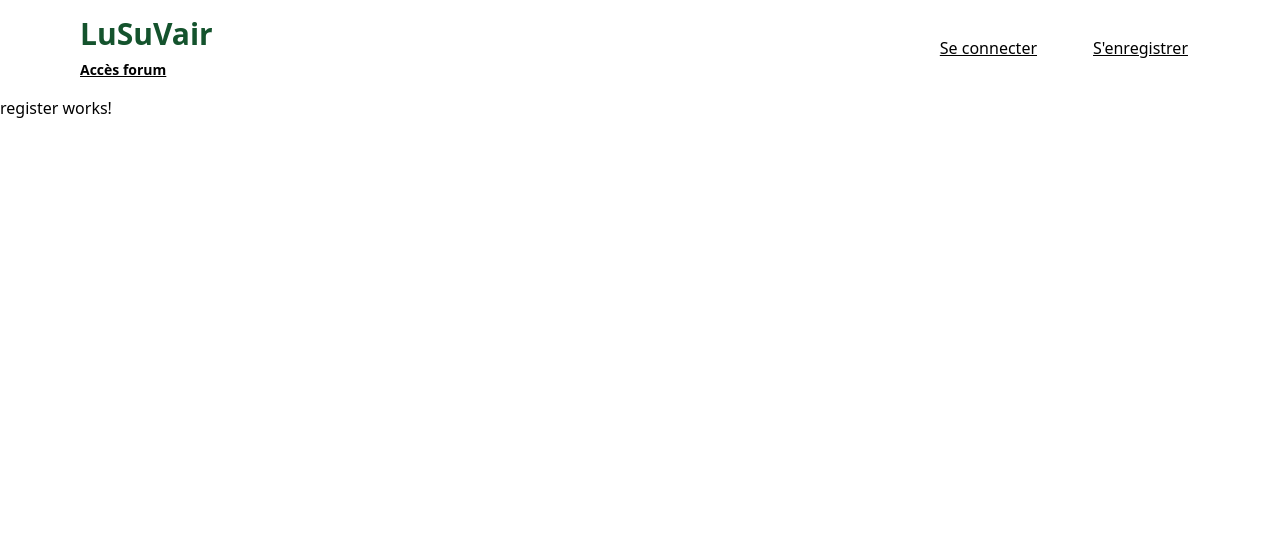
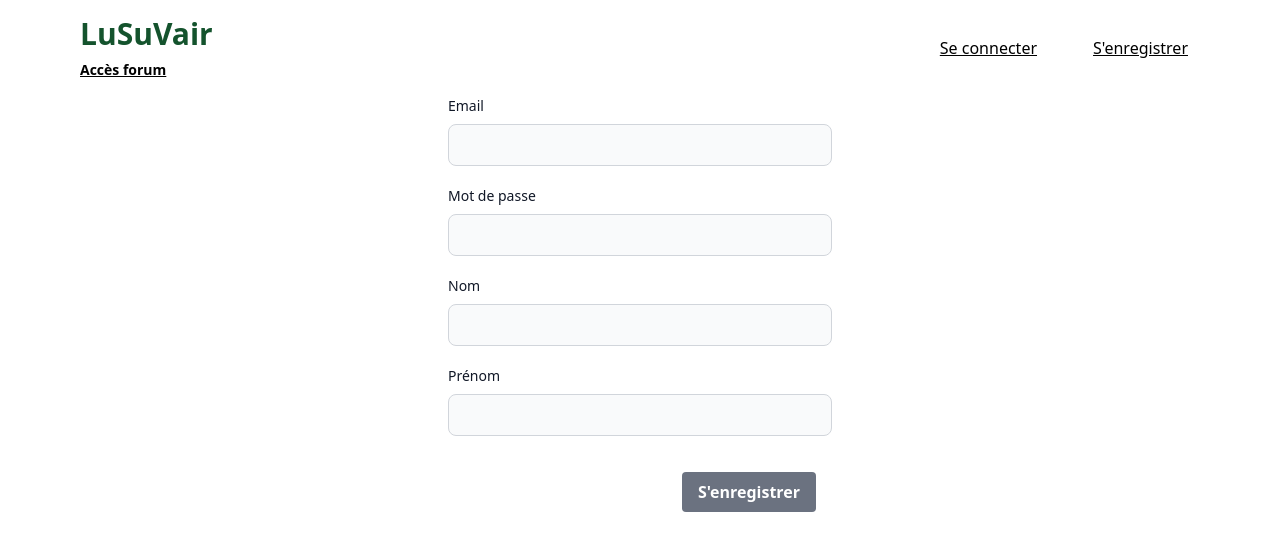
Before and after one commit to LuSuVa/lusuvair-front, an Angular app: page /register in a window 1280 px wide. Shown: the top 550 px of the page. Built offline with nearby package versions, Linux system fonts and the light colour scheme.

Commit message:
feat: Implement login and register, interceptor for token

```diff
--- a/src/app/app.config.ts
+++ b/src/app/app.config.ts
@@ -2,12 +2,13 @@ import { ApplicationConfig, provideZoneChangeDetection } from '@angular/core';
 import { provideRouter, withComponentInputBinding } from '@angular/router';
 
 import { routes } from './app.routes';
-import { provideHttpClient } from '@angular/common/http';
+import { provideHttpClient, withInterceptors } from '@angular/common/http';
+import { tokenInterceptor } from './interceptors';
 
 export const appConfig: ApplicationConfig = {
   providers: [
     provideZoneChangeDetection({ eventCoalescing: true }),
     provideRouter(routes, withComponentInputBinding()),
-    provideHttpClient(),
+    provideHttpClient(withInterceptors([tokenInterceptor])),
   ],
 };
--- /dev/null
+++ b/src/app/interceptors.ts
@@ -0,0 +1,19 @@
+import {
+    HttpEvent,
+    HttpHandlerFn,
+    HttpRequest
+} from '@angular/common/http';
+import { inject } from '@angular/core';
+import { Observable } from 'rxjs';
+import { AuthService } from './auth.service';
+
+export function tokenInterceptor(
+  req: HttpRequest<unknown>,
+  next: HttpHandlerFn
+): Observable<HttpEvent<unknown>> {
+  const authToken = inject(AuthService).getAuthToken();
+  const newReq = req.clone({
+    headers: req.headers.append('Authorization', `Bearer ${authToken}`),
+  });
+  return next(newReq);
+}
--- a/src/app/login/login.component.html
+++ b/src/app/login/login.component.html
@@ -1,7 +1,7 @@
 <form [formGroup]="loginForm" (ngSubmit)="submit()" class="max-w-sm mx-auto">
   <div class="mb-5">
     <label for="email" class="block mb-2 text-sm font-medium text-gray-900"
-      >Email :
+      >Email
     </label>
     <input
       id="email"
@@ -9,11 +9,24 @@
       formControlName="email"
       class="bg-gray-50 border border-gray-300 text-gray-900 text-sm rounded-lg focus:ring-blue-500 focus:border-blue-500 block w-full p-2.5"
     />
+    @if(isFormNameInvalid("email")){
+    <div class="flex mt-2">
+      @if(hasNameError("email", "email")){
+      <div>
+        <span class="text-red-700 text-sm">Format invalide</span>
+      </div>
+      } @if(hasNameError("email", "required")){
+      <div>
+        <span class="text-red-700 text-sm">Requis</span>
+      </div>
+      }
+    </div>
+    }
   </div>
 
   <div class="mb-5">
     <label for="password" class="block mb-2 text-sm font-medium text-gray-900"
-      >Mot de passe :
+      >Mot de passe
     </label>
     <input
       id="password"
@@ -21,15 +34,24 @@
       formControlName="password"
       class="bg-gray-50 border border-gray-300 text-gray-900 text-sm rounded-lg focus:ring-blue-500 focus:border-blue-500 block w-full p-2.5"
     />
+    @if(isFormNameInvalid("password")){
+    <div class="flex mt-2">
+      @if(hasNameError("password", "required")){
+      <div>
+        <span class="text-red-700 text-sm">Requis</span>
+      </div>
+      }
+    </div>
+    }
   </div>
 
-  <div class="flex justify-end pr-4 pt-4">
+  <div class="flex mt-2 justify-end pr-4 pt-4">
     <button
       type="submit"
       [disabled]="!loginForm.valid"
       class="bg-blue-500 hover:bg-blue-700 disabled:bg-gray-500 text-white font-bold py-2 px-4 rounded"
     >
-      Submit
+      Se connecter
     </button>
   </div>
 </form>
--- a/src/app/login/login.component.ts
+++ b/src/app/login/login.component.ts
@@ -5,6 +5,8 @@ import {
   ReactiveFormsModule,
 } from '@angular/forms';
 import { AuthService } from '../auth.service';
+import { Router } from '@angular/router';
+import { SubscribeManagementComponent } from '../subscribe-management/subscribe-management.component';
 
 @Component({
   selector: 'app-login',
@@ -13,20 +15,38 @@ import { AuthService } from '../auth.service';
   templateUrl: './login.component.html',
   styleUrl: './login.component.css',
 })
-export class LoginComponent {
+export class LoginComponent extends SubscribeManagementComponent {
   loginForm = this.formBuilder.group({
     email: ['', [Validators.email, Validators.required]],
     password: ['', Validators.required],
   });
 
-  constructor(private formBuilder: NonNullableFormBuilder, private authService: AuthService) {}
+  constructor(
+    private formBuilder: NonNullableFormBuilder,
+    private authService: AuthService,
+    private router: Router
+  ) {
+    super();
+  }
+
+  isFormNameInvalid(name: string) {
+    const formName = this.loginForm.get(name);
+    return formName?.invalid && (formName?.dirty || formName?.touched);
+  }
+
+  hasNameError(name: string, error: string) {
+    const formName = this.loginForm.get(name);
+    return formName?.hasError(error);
+  }
 
   submit() {
-    console.log('Je me suis connecté... ou pas');
     const loginBody = {
       email: this.loginForm.value.email || '',
       password: this.loginForm.value.password || '',
-    }
-    this.authService.login(loginBody);
+    };
+    const subscription = this.authService.login(loginBody).subscribe(() => {
+      this.router.navigateByUrl('/');
+    });
+    this.addSubscription(subscription);
   }
 }
--- a/src/app/register/register.component.html
+++ b/src/app/register/register.component.html
@@ -1 +1,111 @@
-<p>register works!</p>
+<form [formGroup]="registerForm" (ngSubmit)="submit()" class="max-w-sm mx-auto">
+  <div class="mb-5">
+    <label for="email" class="block mb-2 text-sm font-medium text-gray-900"
+      >Email
+    </label>
+    <input
+      id="email"
+      type="email"
+      formControlName="email"
+      class="bg-gray-50 border border-gray-300 text-gray-900 text-sm rounded-lg focus:ring-blue-500 focus:border-blue-500 block w-full p-2.5"
+    />
+    @if(isFormNameInvalid("email")){
+    <div class="flex mt-2">
+      @if(hasNameError("email", "email")){
+      <div>
+        <span class="text-red-700 text-sm">Format invalide</span>
+      </div>
+      } @if(hasNameError("email", "required")){
+      <div>
+        <span class="text-red-700 text-sm">Requis</span>
+      </div>
+      }
+    </div>
+    }
+  </div>
+
+  <div class="mb-5">
+    <label for="password" class="block mb-2 text-sm font-medium text-gray-900"
+      >Mot de passe
+    </label>
+    <input
+      id="password"
+      type="password"
+      formControlName="password"
+      class="bg-gray-50 border border-gray-300 text-gray-900 text-sm rounded-lg focus:ring-blue-500 focus:border-blue-500 block w-full p-2.5"
+    />
+    @if(isFormNameInvalid("password")){
+    <div class="flex mt-2">
+      @if(hasNameError("password", "required")){
+      <div>
+        <span class="text-red-700 text-sm">Requis</span>
+      </div>
+      } @if(hasNameError("password", "minLegth")){
+      <div>
+        <span class="text-red-700 text-sm"
+          >Votre mot de passe doit contenir 8 caractères au minimum</span
+        >
+      </div>
+      } @if(hasNameError("password", "maxLegth")){
+      <div>
+        <span class="text-red-700 text-sm"
+          >Votre mot de passe ne peut contenir que 24 caractères au maximum</span
+        >
+      </div>
+      }
+    </div>
+    }
+  </div>
+
+  <div class="mb-5">
+    <label for="lastName" class="block mb-2 text-sm font-medium text-gray-900"
+      >Nom
+    </label>
+    <input
+      id="lastName"
+      type="text"
+      formControlName="lastName"
+      class="bg-gray-50 border border-gray-300 text-gray-900 text-sm rounded-lg focus:ring-blue-500 focus:border-blue-500 block w-full p-2.5"
+    />
+    @if(isFormNameInvalid("lastName")){
+    <div class="flex mt-2">
+      @if(hasNameError("lastName", "required")){
+      <div>
+        <span class="text-red-700 text-sm">Requis</span>
+      </div>
+      }
+    </div>
+    }
+  </div>
+
+  <div class="mb-5">
+    <label for="firstName" class="block mb-2 text-sm font-medium text-gray-900"
+      >Prénom
+    </label>
+    <input
+      id="firstName"
+      type="text"
+      formControlName="firstName"
+      class="bg-gray-50 border border-gray-300 text-gray-900 text-sm rounded-lg focus:ring-blue-500 focus:border-blue-500 block w-full p-2.5"
+    />
+    @if(isFormNameInvalid("firstName")){
+    <div class="flex mt-2">
+      @if(hasNameError("firstName", "required")){
+      <div>
+        <span class="text-red-700 text-sm">Requis</span>
+      </div>
+      }
+    </div>
+    }
+  </div>
+
+  <div class="flex justify-end pr-4 pt-4">
+    <button
+      type="submit"
+      [disabled]="!registerForm.valid"
+      class="bg-blue-500 hover:bg-blue-700 disabled:bg-gray-500 text-white font-bold py-2 px-4 rounded"
+    >
+      S'enregistrer
+    </button>
+  </div>
+</form>
--- a/src/app/register/register.component.ts
+++ b/src/app/register/register.component.ts
@@ -1,22 +1,61 @@
 import { Component } from '@angular/core';
-import { NonNullableFormBuilder, ReactiveFormsModule, Validators } from '@angular/forms';
+import {
+  NonNullableFormBuilder,
+  ReactiveFormsModule,
+  Validators,
+} from '@angular/forms';
+import { AuthService } from '../auth.service';
+import { SubscribeManagementComponent } from '../subscribe-management/subscribe-management.component';
+import { Router } from '@angular/router';
 
 @Component({
   selector: 'app-register',
   standalone: true,
   imports: [ReactiveFormsModule],
   templateUrl: './register.component.html',
-  styleUrl: './register.component.css'
+  styleUrl: './register.component.css',
 })
-export class RegisterComponent {
-  loginForm = this.formBuilder.group({
+export class RegisterComponent extends SubscribeManagementComponent {
+  registerForm = this.formBuilder.group({
     email: ['', [Validators.email, Validators.required]],
-    password: ['', Validators.required],
+    password: [
+      '',
+      [Validators.required, Validators.minLength(8), Validators.maxLength(24)],
+    ],
+    lastName: ['', Validators.required],
+    firstName: ['', Validators.required],
   });
 
-  constructor(private formBuilder: NonNullableFormBuilder) {}
+  constructor(
+    private formBuilder: NonNullableFormBuilder,
+    private authService: AuthService,
+    private router: Router
+  ) {
+    super();
+  }
+
+  isFormNameInvalid(name: string) {
+    const formName = this.registerForm.get(name);
+    return formName?.invalid && (formName?.dirty || formName?.touched);
+  }
+
+  hasNameError(name: string, error: string) {
+    const formName = this.registerForm.get(name);
+    return formName?.hasError(error);
+  }
 
   submit() {
-    console.log('Je me suis connecté... ou pas');
+    const registerBody = {
+      email: this.registerForm.value.email || '',
+      password: this.registerForm.value.password || '',
+      lastName: this.registerForm.value.lastName || '',
+      firstName: this.registerForm.value.firstName || '',
+    };
+    const subscription = this.authService
+      .register(registerBody)
+      .subscribe(() => {
+        this.router.navigateByUrl('/');
+      });
+    this.addSubscription(subscription);
   }
 }
--- /dev/null
+++ b/src/app/subscribe-management/subscribe-management.component.html
@@ -0,0 +1 @@
+<p>subscribe-management works!</p>
--- /dev/null
+++ b/src/app/subscribe-management/subscribe-management.component.ts
@@ -0,0 +1,21 @@
+import { Component } from '@angular/core';
+import { Subscription } from 'rxjs';
+
+@Component({
+  selector: 'app-subscribe-management',
+  standalone: true,
+  imports: [],
+  templateUrl: './subscribe-management.component.html',
+  styleUrl: './subscribe-management.component.css',
+})
+export class SubscribeManagementComponent {
+  protected subscriptions = new Set<Subscription>();
+
+  addSubscription(subscription: Subscription): void {
+    this.subscriptions.add(subscription);
+  }
+
+  ngOnDestroy(): void {
+    this.subscriptions.forEach((subscription) => subscription.unsubscribe());
+  }
+}
```
Also changed, not shown: src/app/auth.service.ts (+31 -5 lines), src/app/subscribe-management/subscribe-management.component.css (added), 1 other file (tests, documents, lock files or other folders).
